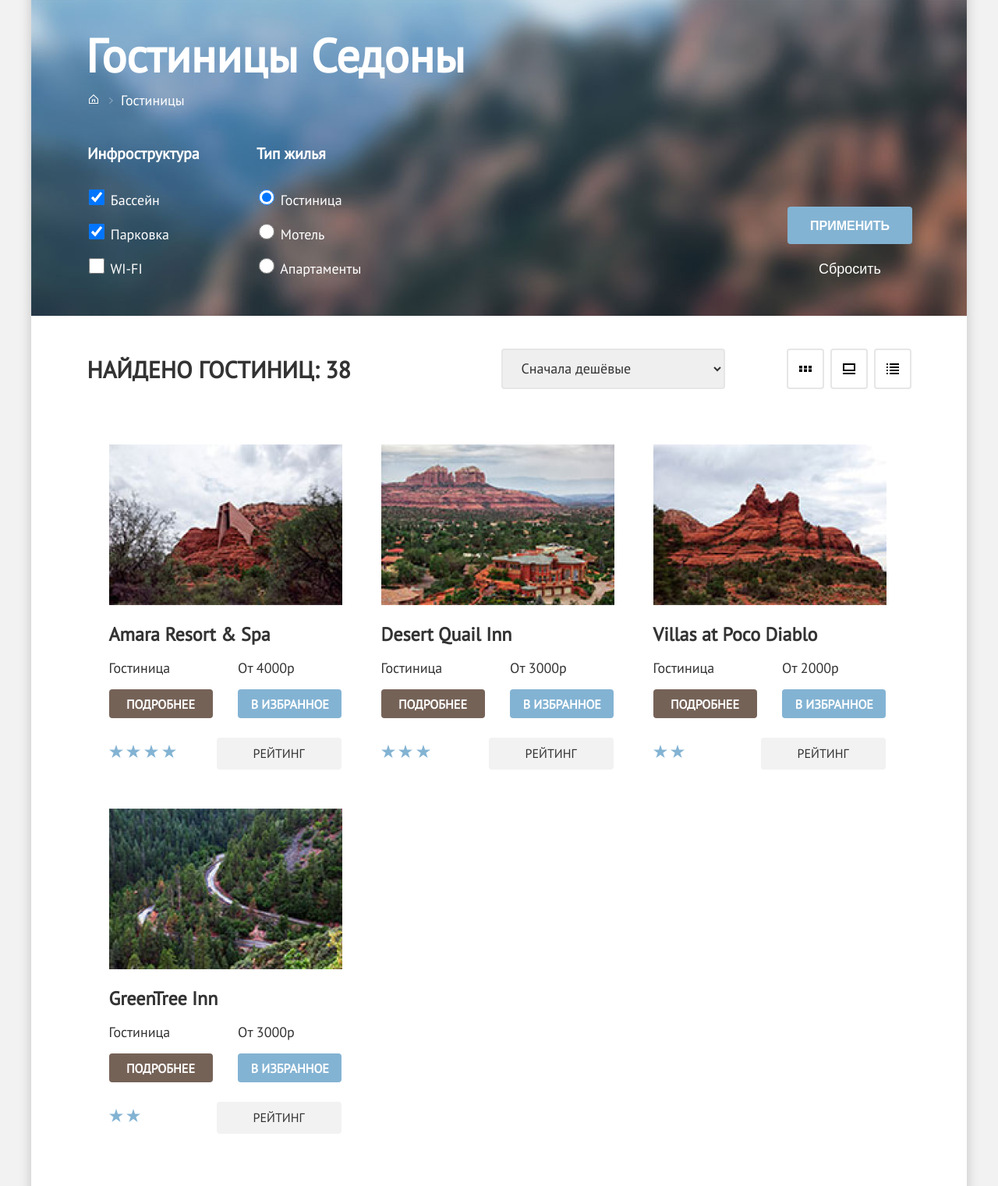
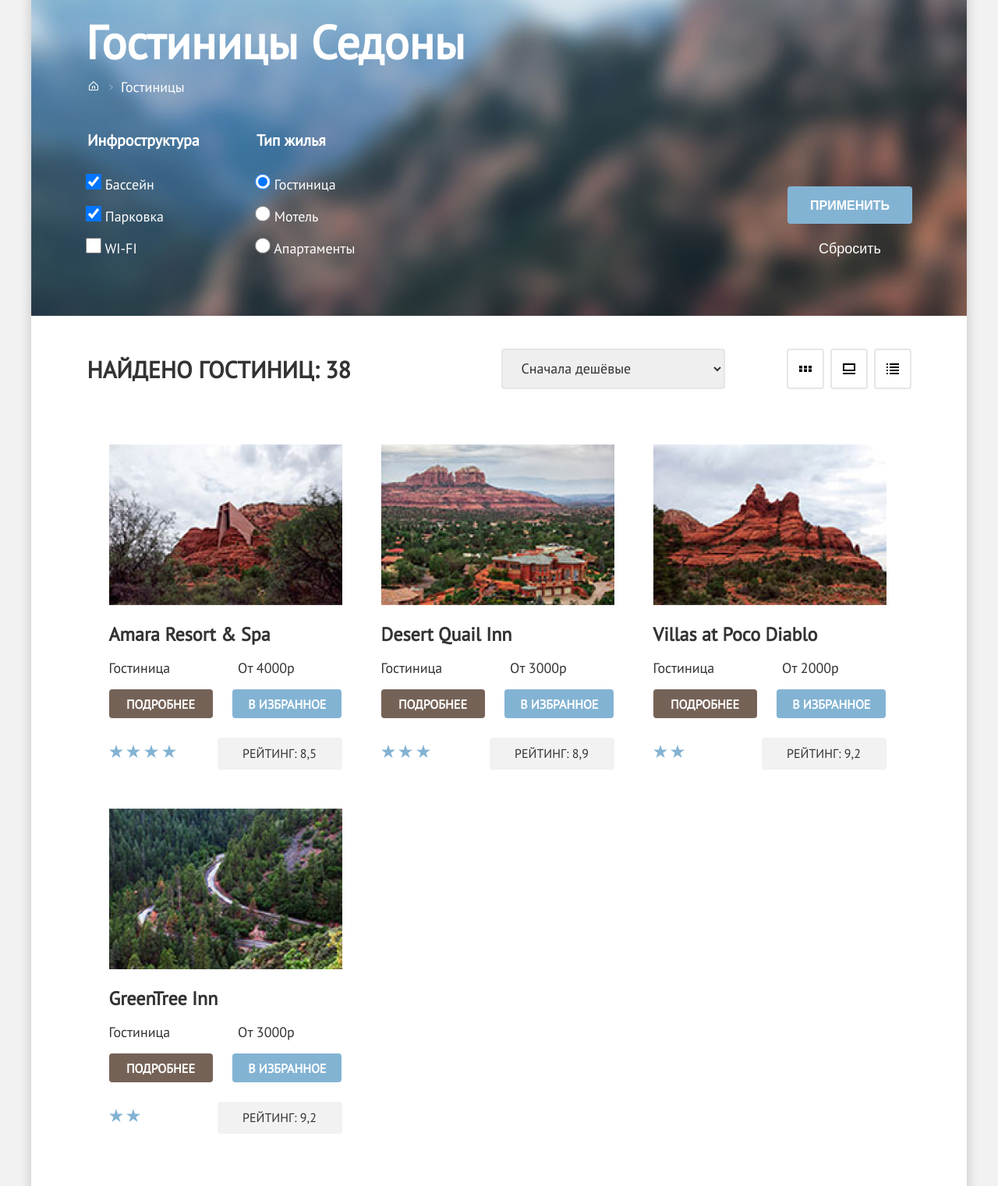
Before and after one commit to htmlacademy-htmlcss/1967959-sedona-33, a plain HTML site: page catalog.html in a window 1280 px wide. Shown: the part 79-1600 px from the top of the page at 78% size. Drawn offline with Linux system fonts and the light colour scheme.

Commit message:
Подправил карточки

```diff
--- a/catalog.html
+++ b/catalog.html
@@ -214,7 +214,7 @@
                           <path d="m9 0 2.1 6.5H18l-5.6 4 2.2 6.5L9 13l-5.6 4 2.2-6.5-5.6-4h6.9L9 0Z" fill="#83B3D3" />
                         </svg>
                       </p>
-                      <p class="rating-description">Рейтинг</p>
+                      <p class="rating-description">Рейтинг: 8,5</p>
                     </div>
                   </div>
                 </li>
@@ -245,7 +245,7 @@
                           <path d="m9 0 2.1 6.5H18l-5.6 4 2.2 6.5L9 13l-5.6 4 2.2-6.5-5.6-4h6.9L9 0Z" fill="#83B3D3" />
                         </svg>
                       </p>
-                      <p class="rating-description">Рейтинг</p>
+                      <p class="rating-description">Рейтинг: 8,9</p>
                     </div>
                   </div>
                 </li>
@@ -273,7 +273,7 @@
                           <path d="m9 0 2.1 6.5H18l-5.6 4 2.2 6.5L9 13l-5.6 4 2.2-6.5-5.6-4h6.9L9 0Z" fill="#83B3D3" />
                         </svg>
                       </p>
-                      <p class="rating-description">Рейтинг</p>
+                      <p class="rating-description">Рейтинг: 9,2</p>
                     </div>
                   </div>
                 </li>
@@ -301,7 +301,7 @@
                           <path d="m9 0 2.1 6.5H18l-5.6 4 2.2 6.5L9 13l-5.6 4 2.2-6.5-5.6-4h6.9L9 0Z" fill="#83B3D3" />
                         </svg>
                       </p>
-                      <p class="rating-description">Рейтинг</p>
+                      <p class="rating-description">Рейтинг: 9,2</p>
                     </div>
                   </div>
                 </li>
--- a/styles/styles.css
+++ b/styles/styles.css
@@ -612,7 +612,7 @@ action-link {
   line-height: 78px;
   margin: 0;
   padding: 0;
-  padding-top: 35px;
+  padding-top: 18px;
   padding-bottom: 8px;
 }
 
@@ -681,6 +681,8 @@ action-link {
 .control-input {
   width: 20px;
   height: 20px;
+  margin: 0;
+  padding: 0;
 }
 
 .catalog-item {
@@ -840,6 +842,8 @@ action-link {
   display: block;
 }
 
+
+
 /*Заголовки карточек*/
 .card-title {
   margin: 0;
@@ -886,11 +890,13 @@ action-link {
   text-decoration: none;
   text-align: center;
   color: #fff;
-  background-color: #756257;
   background: #756257;
   width: 133px;
   height: 37px;
   border-radius: 4px;
+  display: inline-block;
+  margin-right: 21px;
+  margin-bottom: 16px;
 }
 
 .card-button-link {
@@ -912,11 +918,12 @@ action-link {
   text-decoration: none;
   text-align: center;
   color: #fff;
-  background-color:#83B3D3;
   background:#83B3D3;
-  width: 133px;
+  width: 140px;
   height: 37px;
   border-radius: 4px;
+  display: inline-block;
+  margin-bottom: 16px;
 }
 
 
@@ -948,7 +955,7 @@ action-link {
   margin: 0;
   padding: 0;
   display: inline-block;
-  margin-right: 47px;
+  margin-right: 48px;
   width: 91px;
   height: 17px;
 }
@@ -1000,20 +1007,8 @@ action-link {
 }
 
 
-.card-button-more {
-  display: inline-block;
-  margin-right: 28px;
-  margin-bottom: 16px;
-}
 
-.card-button-favorit {
-  display: inline-block;
-  margin-bottom: 16px;
-
-}
-
-
-/*Кнопка загрузть еще*/
+/*Загрузть еще*/
 .container-button {
   margin-left: auto;
   margin-right: auto;
@@ -1036,7 +1031,6 @@ action-link {
   height: 60px;
   border: none;
   color: #fff;
-  background-color: #83B3D3;
   background: #83B3D3;
   border-radius: 4px;
   margin: 30px auto;
```
